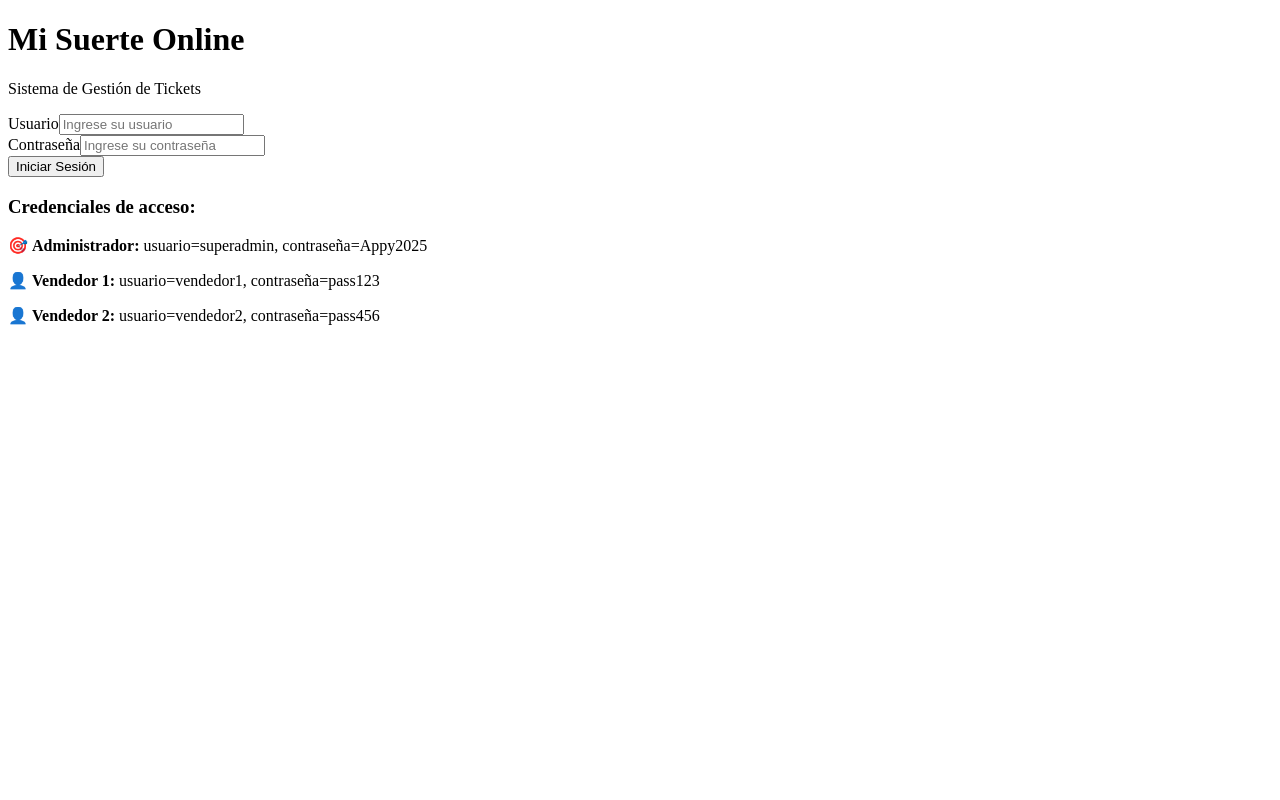
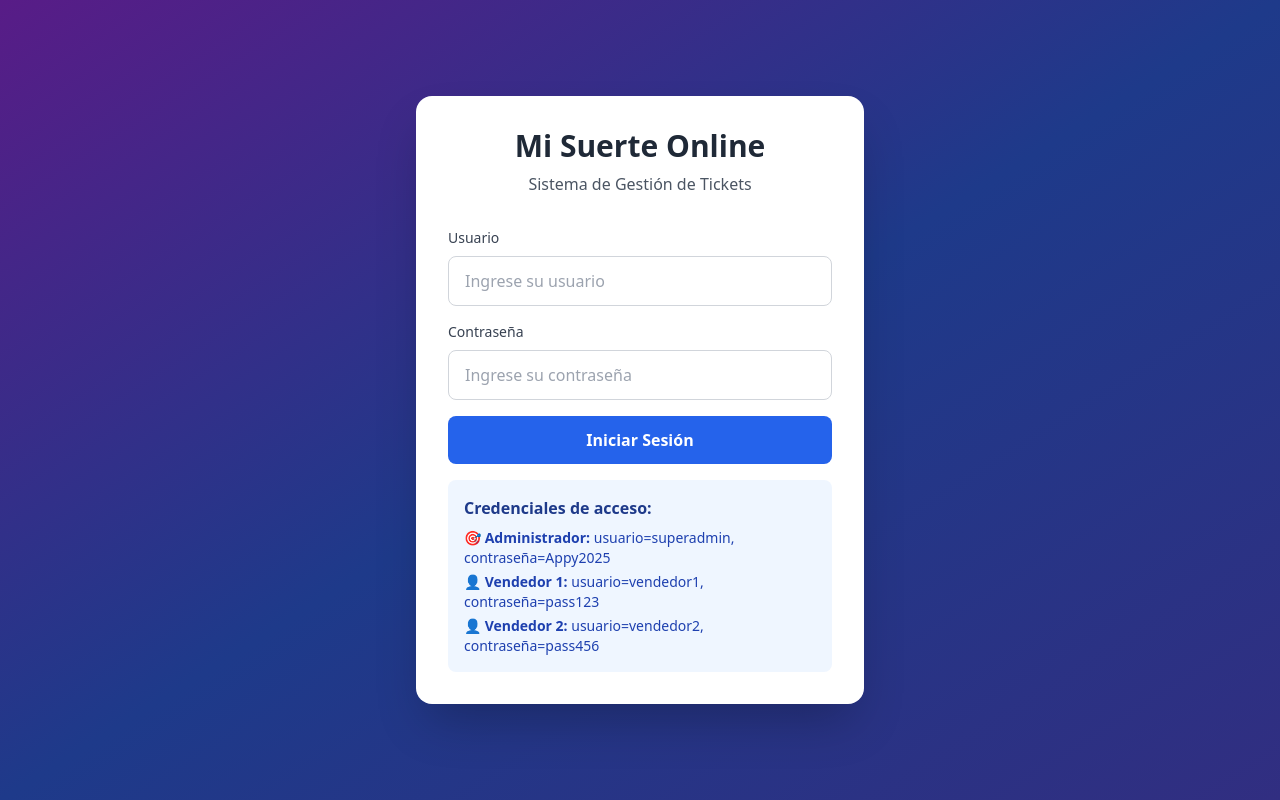
Before and after one commit to appyem/mi-suerte-online, a React (Vite) app in the folder frontend/: page / in a window 1280 px wide. Built offline with nearby package versions, Linux system fonts and the light colour scheme.

Commit message:
Configurado Tailwind CSS para producción

```diff
--- a/frontend/index.html
+++ b/frontend/index.html
@@ -4,6 +4,7 @@
   <meta charset="UTF-8" />
   <meta name="viewport" content="width=device-width, initial-scale=1.0" />
   <title>Mi Suerte Online</title>
+  <script src="https://cdn.tailwindcss.com"></script>
 </head>
 <body>
   <div id="root"></div>
--- /dev/null
+++ b/frontend/postcss.config.js
@@ -0,0 +1,6 @@
+export default {
+  plugins: {
+    tailwindcss: {},
+    autoprefixer: {},
+  },
+}
--- /dev/null
+++ b/frontend/tailwind.config.js
@@ -0,0 +1,12 @@
+/** @type {import('tailwindcss').Config} */
+export default {
+  content: [
+    "./index.html",
+    "./src/**/*.{js,jsx}",
+    "./*.{js,jsx}"  // ← Esto es crucial para tu estructura sin src/
+  ],
+  theme: {
+    extend: {},
+  },
+  plugins: [],
+}
```
Also changed, not shown: frontend/package.json (+5 -2 lines), 2 other files (tests, documents, lock files or other folders).
